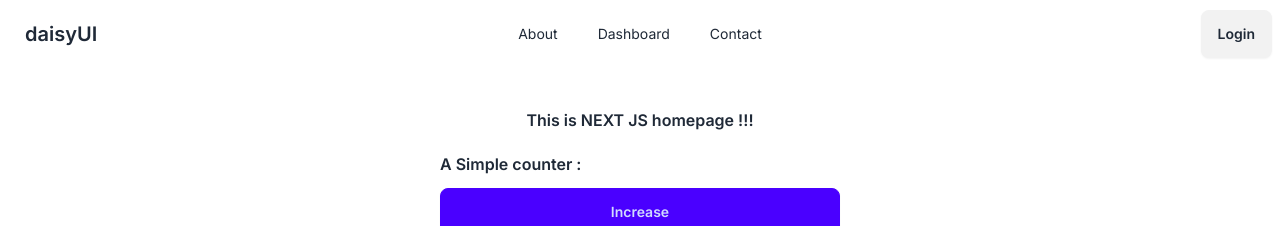
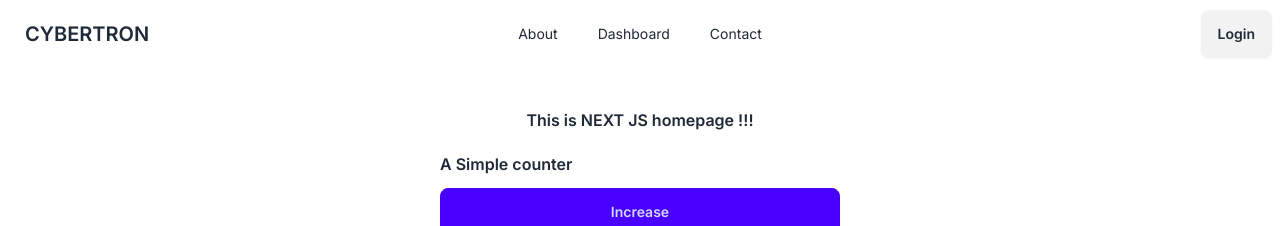
Before and after one commit to rahathasanDev/next-app-basic, a Next.js app: page / in a window 1280 px wide. Shown: the top 226 px of the page. Built offline with nearby package versions, Linux system fonts and the light colour scheme.

Commit message:
some changes

```diff
--- a/src/components/Counter/Counter.jsx
+++ b/src/components/Counter/Counter.jsx
@@ -8,7 +8,7 @@ const Counter = () => {
   return (
 
       <div className="flex flex-col mx-auto gap-3 mt-5 w-1/3 ">
-        <h1 className='font-semibold'>A Simple counter :</h1>
+        <h1 className='font-semibold'>A Simple counter</h1>
         <button className="btn btn-primary" onClick={() => setCounter(counter + 1)}>Increase</button>
         <button className="btn btn-outline">Counter {counter}</button >
         <button className="btn btn-neutral" onClick={() => setCounter(counter - 1)}>Decrease</button>
--- a/src/components/Shared/Navbar.jsx
+++ b/src/components/Shared/Navbar.jsx
@@ -21,7 +21,7 @@ const Navbar = () => {
             <li><a>Contact</a></li>
           </ul>
         </div>
-        <a href='/' className="btn btn-ghost text-xl">daisyUI</a>
+        <a href='/' className="btn btn-ghost text-xl">CYBERTRON</a>
       </div>
       <div className="navbar-center hidden lg:flex">
         <ul className="menu menu-horizontal px-1 space-x-2">
```
